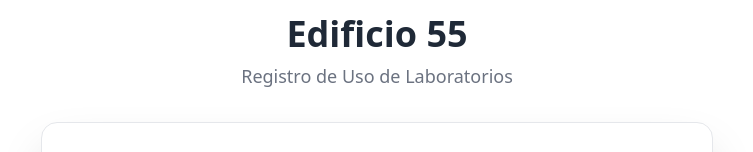
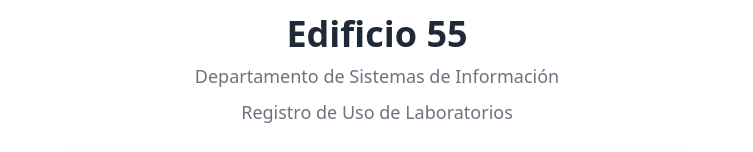
Before and after one commit to DamiannOrtega/Frontend-Edificio55, a React (Vite) app: page / in a window 1280 px wide. Shown: the part 130-282 px from the top of the page, without its empty margins (263-1016 px from the left). Built offline with nearby package versions, Linux system fonts and the light colour scheme; no server answers.

Commit message:
Update from local

```diff
--- a/src/components/LabVisitForm.tsx
+++ b/src/components/LabVisitForm.tsx
@@ -185,6 +185,7 @@ export default function LabVisitForm() {
           <img src="/logo.svg" alt="Logo UAA" className="mx-auto h-20 w-auto mb-4" />
 
           <h1 className="text-4xl font-bold text-gray-800">Edificio 55</h1>
+          <p className="text-lg mt-2 text-gray-500">Departamento de Sistemas de Información</p>
           <p className="text-lg mt-2 text-gray-500">Registro de Uso de Laboratorios</p>
         </div>
         <div className="rounded-2xl border border-gray-200 bg-white p-8 shadow-2xl">
```
Also changed, not shown: 2 other files (tests, documents, lock files or other folders).
